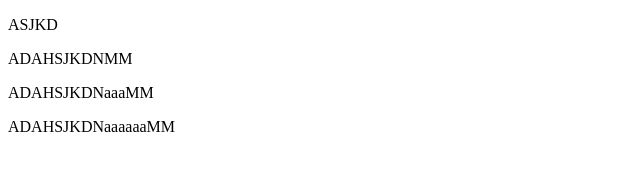
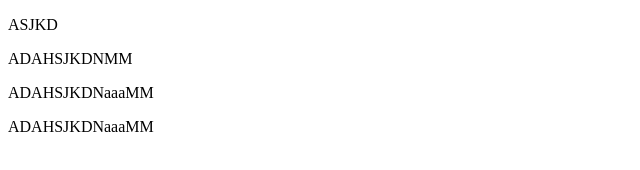
Before and after one commit to OguzhanEsn/lec0, a plain HTML site: page hello.html in a window 1280 px wide. Shown: the full height of the page, 0-640 px from the left. Drawn offline with Linux system fonts and the light colour scheme.

Commit message:
added 3rd line

```diff
--- a/hello.html
+++ b/hello.html
@@ -5,7 +5,7 @@
             <p>ASJKD</p>
             <p>ADAHSJKDNMM</p>
             <p>ADAHSJKDNaaaMM</p>
-            <p>ADAHSJKDNaaaaaaMM</p>
+            <p>ADAHSJKDNaaaMM</p>
         </body>
 
     </head>
```
